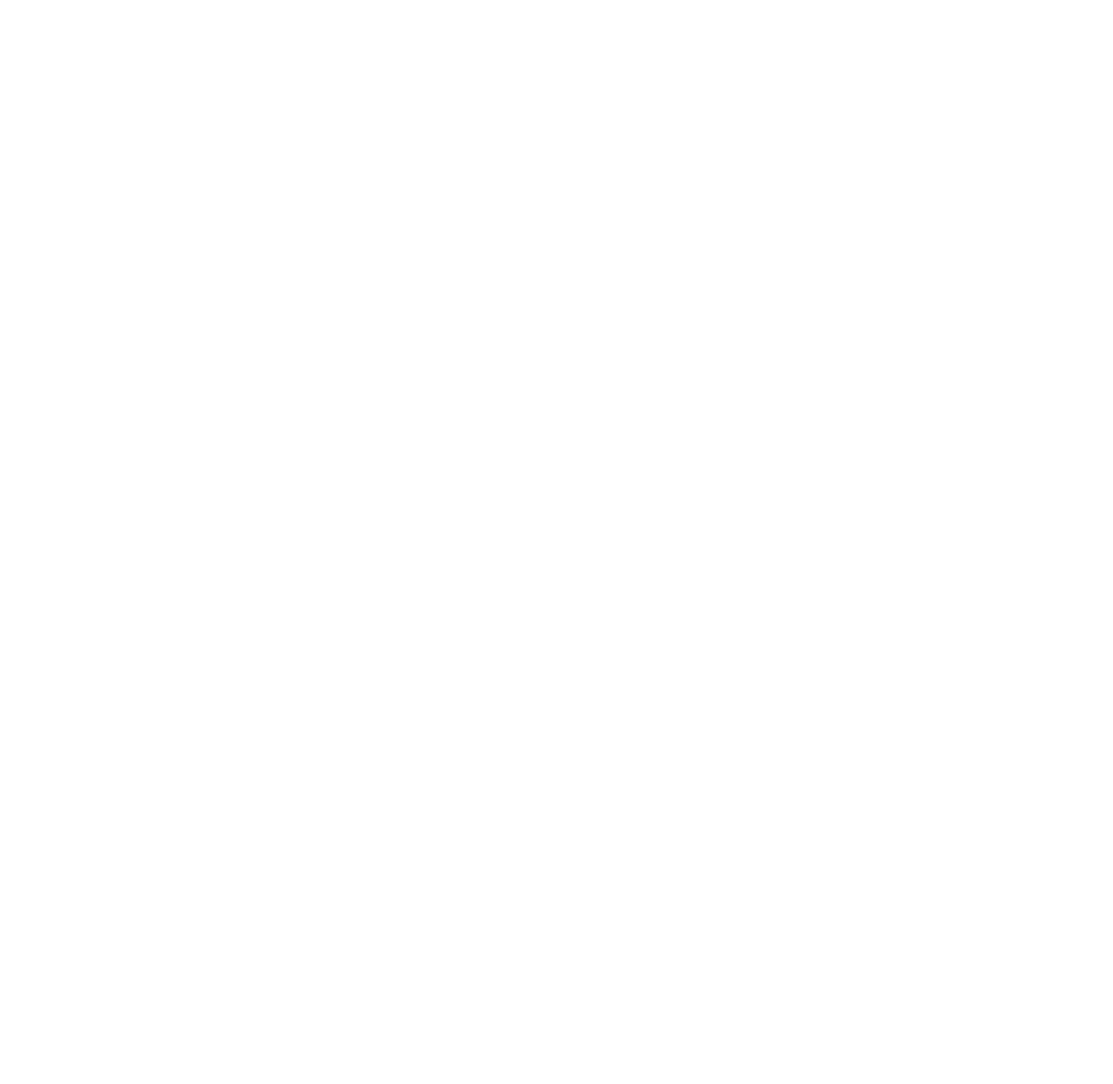
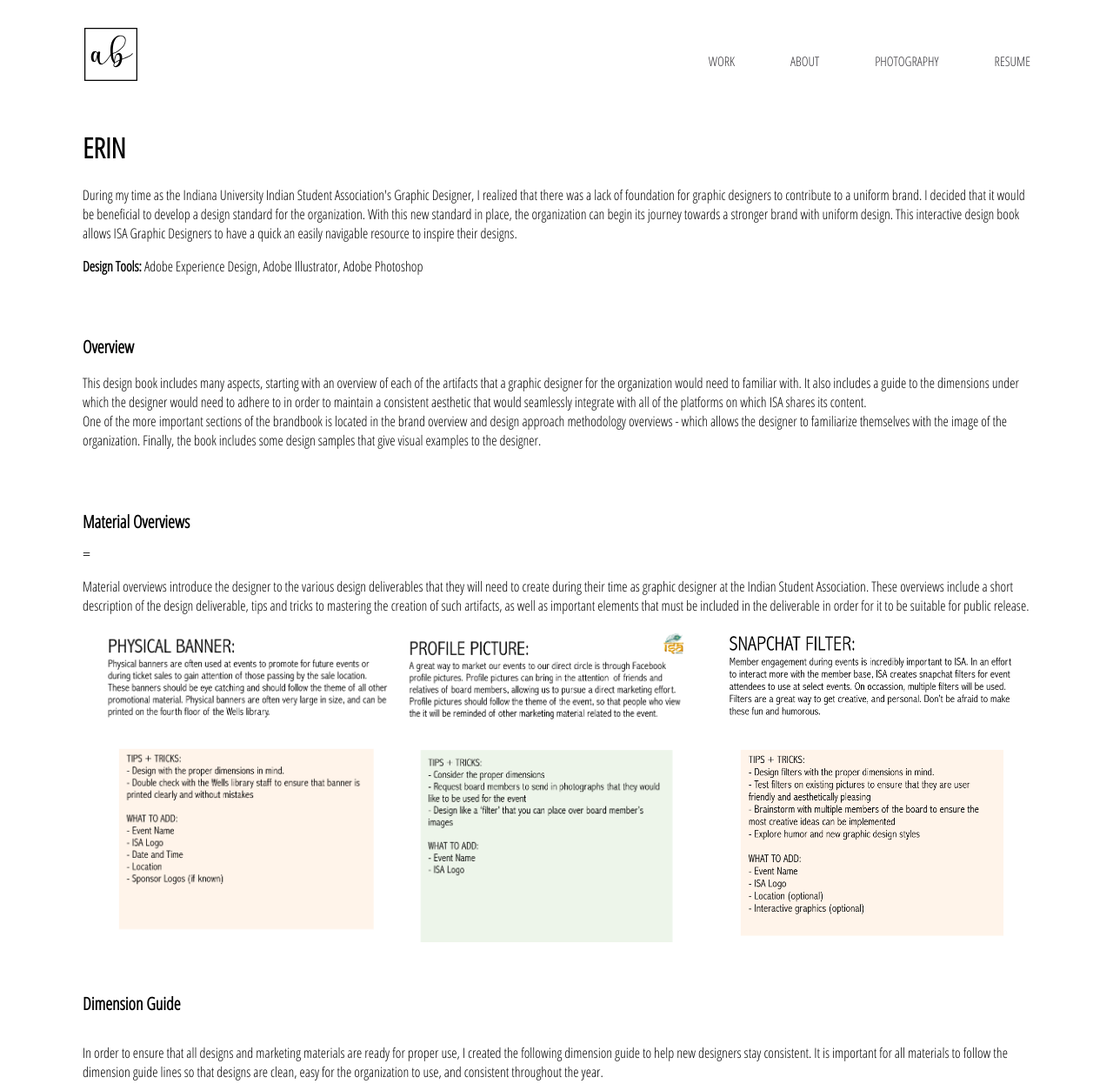
Before and after one commit to anushabhaskarla/anushabhaskarla.github.io, a plain HTML site: page erin.html in a window 1280 px wide. Shown: the top 1246 px of the page at 87% size. Before the commit the page ends 800 px from the top, so only its background shows below. Drawn offline with Linux system fonts and the light colour scheme.

Commit message:
newchanges

```diff
--- a/erin.html
+++ b/erin.html
@@ -0,0 +1,111 @@
+<html>
+
+    <div id="header">
+        <title>Anusha Bhaskarla | ISA Design Guide</title>
+            <link
+                rel = "stylesheet"
+                type = "text/css"
+                href = "style.css" />
+    </div>
+
+
+    <div id="body">
+        <div class = "container">
+                <div align = "left">
+                    <div class = "logo">
+                        <a href ="index.html">
+                        <img src ="img/logo.svg" height ="65" width="65">
+                        </a>
+                    </div>
+                </div>
+
+                <div align ="right">
+
+                    <div class="topnav" id="myTopnav">
+                        <a href="index.html#workref">WORK</a>
+                        <a href="about.html">ABOUT</a>
+                        <a href="photography.html">PHOTOGRAPHY</a>
+                        <a href="Anusha%20Bhaskarla%20Resume%20.pdf" target="_blank">RESUME</a>
+
+
+                    </div>
+                </div>
+
+
+
+
+            <div align = "left">
+                <div class = "branddescription">
+                    <h1><b>ERIN</b></h1>
+                    <p>During my time as the Indiana University Indian Student Association's Graphic Designer, I realized that there was a lack of foundation for graphic designers to contribute to a uniform brand. I decided that it would be beneficial to develop a design standard for the organization. With this new standard in place, the organization can begin its journey towards a stronger brand with uniform design. This interactive design book allows ISA Graphic Designers to have a quick an easily navigable resource to inspire their designs. </p>
+                    <p><b>Design Tools:</b> Adobe Experience Design, Adobe Illustrator, Adobe Photoshop</p>
+                </div>
+
+                <br/><br/>
+
+                <h2>Overview</h2>
+                <p>This design book includes many aspects, starting with an overview of each of the artifacts that a graphic designer for the organization would need to familiar with. It also includes a guide to the dimensions under which the designer would need to adhere to in order to maintain a consistent aesthetic that would seamlessly integrate with all of the platforms on which ISA shares its content. <br> One of the more important sections of the brandbook is located in the brand overview and design approach methodology overviews - which allows the designer to familiarize themselves with the image of the organization. Finally, the book includes some design samples that give visual examples to the designer.  </p>
+
+                <br/><br/>
+
+                <h2>Material Overviews</h2>=
+                <p class="contentdescrip"> Material overviews introduce the designer to the various design deliverables that they will need to create during their time as graphic designer at the Indian Student Association. These overviews include a short description of the design deliverable, tips and tricks to mastering the creation of such artifacts, as well as important elements that must be included in the deliverable in order for it to be suitable for public release. </p>
+
+
+                <div class ="contentimgs" align="center">
+
+                    <img class="contentimg" src="img/isadesignstandards/caps/banner.PNG" height="45%" hspace="5">
+                    <img class="contentimg" src="img/isadesignstandards/caps/prof%20pic.PNG" height="45%" hspace="5">
+                    <img class="contentimg" src="img/isadesignstandards/caps/Snapchat.PNG" height="45%" hspace="5">
+
+                </div>
+
+                <br/><br/>
+
+                <h2>Dimension Guide</h2>
+                <p class="contentdescrip"> In order to ensure that all designs and marketing materials are ready for proper use, I created the following dimension guide to help new designers stay consistent. It is important for all materials to follow the dimension guide lines so that designs are clean, easy for the organization to use, and consistent throughout the year.</p>
+
+
+                <div class="contentimgs" align="center">
+
+                    <img class="contentimg" src="img/isadesignstandards/caps/dimensionguide.PNG" height="60%">
+
+                </div>
+
+                <br/><br/>
+
+                <h2>The ISA Brand</h2>
+                <p>ISA has a very bright and colorful brand, as it incorporates many elements of South Asian culture. Designs created should reflect our brand, and incorporate elements of the culture elements relfected in our events. Our brand is very inclusive of people from all backgrounds. Through the use of graphics, we want to include and educate others about our culture and what we stand for. The designs realted to our organization should help viewers connect to the roots upon which our organization is built - South Asian Culture. </p>
+
+                <br/><br/>
+
+                <h2>Design Considerations</h2>
+
+                <p>Designers are encouraged to focus on the color scheme as one of the pivotal elements of the process. Coordinate with the Event Chairs to understand any thematic elements that they would like to see reflected in the event marketing. Present many iterations of the design to organization's leadership, and make sure designs are created in a dynamic way that allows for quick and simple changes. </p>
+
+                <br/><br/>
+
+                <h2>Design Samples</h2>
+
+                <p>Below are some examples of designs created for major events by the previous ISA graphic designers. As you can see, designs are quite unique and different from each other. Feel free to be creative and think outside of the box during the design process!</p>
+
+
+                <div class="contentimgs" align="center">
+
+                    <img class="contentimg" src="img/isadesignstandards/caps/ex1.PNG" height="60%" hspace="4">
+                    <img class="contentimg" src="img/isadesignstandards/caps/ex2.PNG" height="60%" hspace="4">
+                    <img class="contentimg" src="img/isadesignstandards/caps/ex3.PNG" height="60%" hspace="4">
+
+                </div>
+
+            </div>
+
+            <br/><br/>
+
+            <p>Check out the full design guidebook <a href="http://xd.adobe.com/embed/189d9d58-a8cd-4b3e-73a7-2fbca1c98589-6eac/">here</a>!</p>
+
+
+        </div>
+    </div>
+
+</html>
```
Also changed, not shown: isadesign.html (+25 -15 lines).
